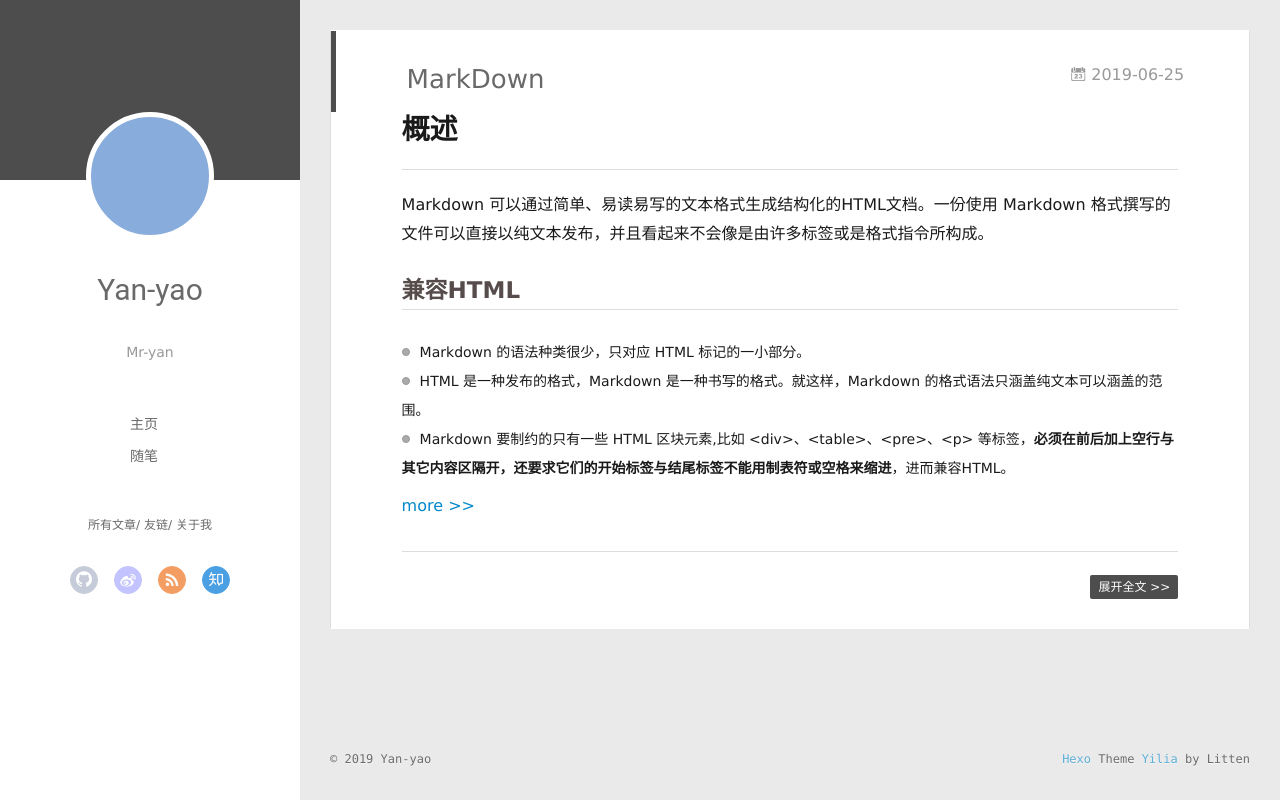
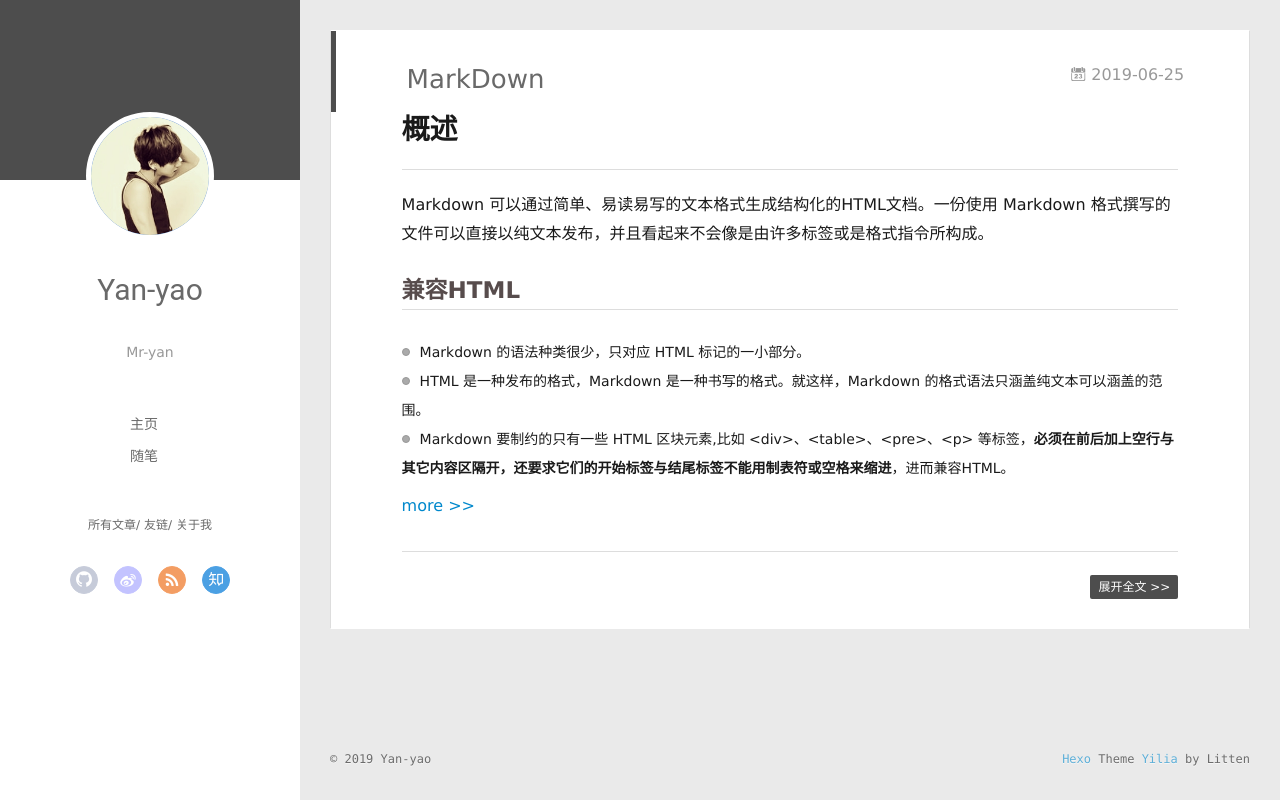
Before and after one commit to yanyaowi/yanyaowi.github.io, a plain HTML site: page index.html in a window 1280 px wide. Drawn offline with Linux system fonts and the light colour scheme; no server answers.

Commit message:
Site updated: 2019-06-26 09:40:25

```diff
--- a/index.html
+++ b/index.html
@@ -43,7 +43,7 @@
 <div class="intrude-less">
 	<header id="header" class="inner">
 		<a href="/" class="profilepic">
-			<img src="" class="js-avatar">
+			<img src="/img/01.jpg" class="js-avatar">
 		</a>
 		<hgroup>
 		  <h1 class="header-author"><a href="/">Yan-yao</a></h1>
@@ -103,7 +103,7 @@
 	<div class="intrude-less">
 		<header id="header" class="inner">
 			<div class="profilepic">
-				<img src="" class="js-avatar">
+				<img src="/img/01.jpg" class="js-avatar">
 			</div>
 			<hgroup>
 			  <h1 class="header-author js-header-author">Yan-yao</h1>
```
Also changed, not shown: 2019/06/25/严少的测试文章/index.html (+3 -3 lines), archives/2019/06/index.html (+2 -2 lines), archives/2019/index.html (+2 -2 lines), archives/index.html (+2 -2 lines), img/01.jpg (added).
